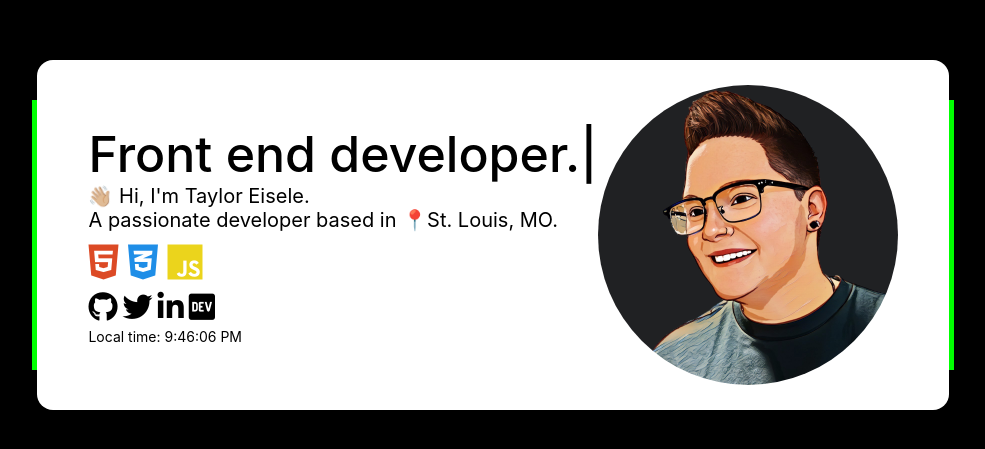
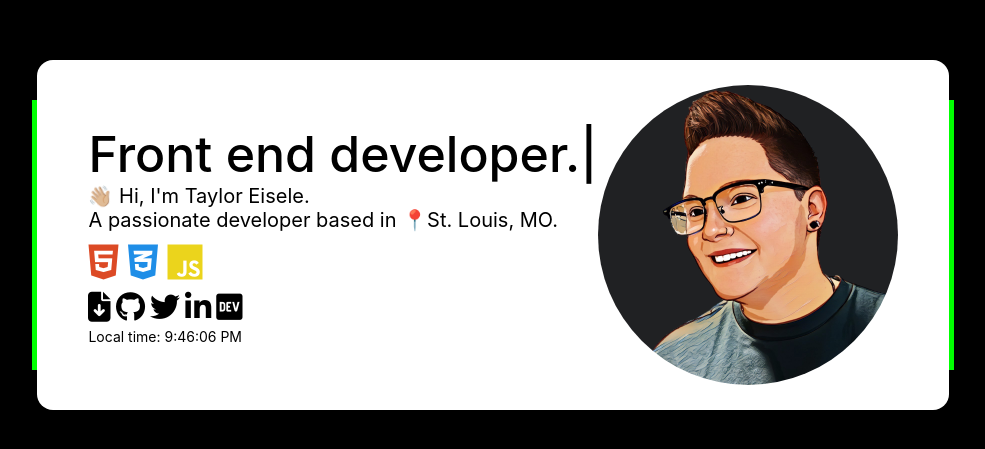
Before and after one commit to tayloreisele/my-website, a plain HTML site: page index.html in a window 1280 px wide. Shown: the part 165-614 px from the top of the page, without its empty margins (147-1132 px from the left). Drawn offline with nearby package versions, Linux system fonts and the light colour scheme.

Commit message:
Added resume link.

```diff
--- a/index.html
+++ b/index.html
@@ -40,6 +40,12 @@
       <div>
         <ul class="social-media social-media-container">
           <li>
+            <a href="tayloreisele-resume.pdf" target="_blank">
+            <i class="fa-solid fa-file-arrow-down fa-fade"></i>
+            </a>
+          </li>
+
+          <li>
             <a href="https://github.com/tayloreisele" target="_blank" class="contact-icon">
               <i class="fa-brands fa-github"></i>
             </a>
--- a/style.css
+++ b/style.css
@@ -249,6 +249,12 @@ body {
   transition: transform 250ms;
 }
 
+.fa-file-arrow-down {
+  font-size: 30px;
+  transition: transform 250ms;
+  color: black;
+}
+
 .fa-github {
   color: black;
   font-size: 30px;
@@ -281,6 +287,11 @@ body {
   transform: translateY(-10px);
 }
 
+.fa-file-arrow-down:hover {
+  color: #00FF00;
+  transform: translateY(-10px);
+}
+
 #clock {
   font-size: 14px;
 }
```
Also changed, not shown: 1 other file.
